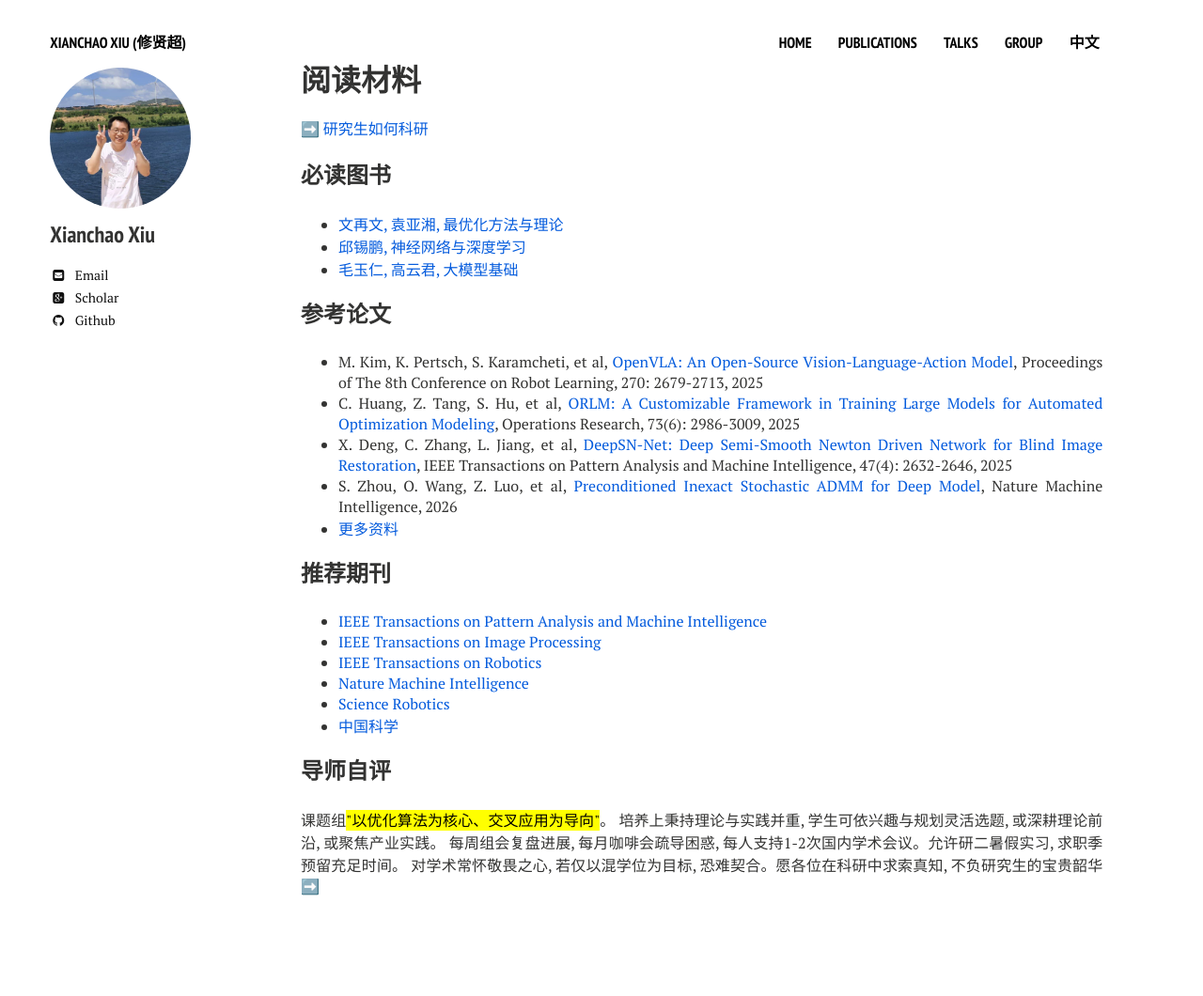
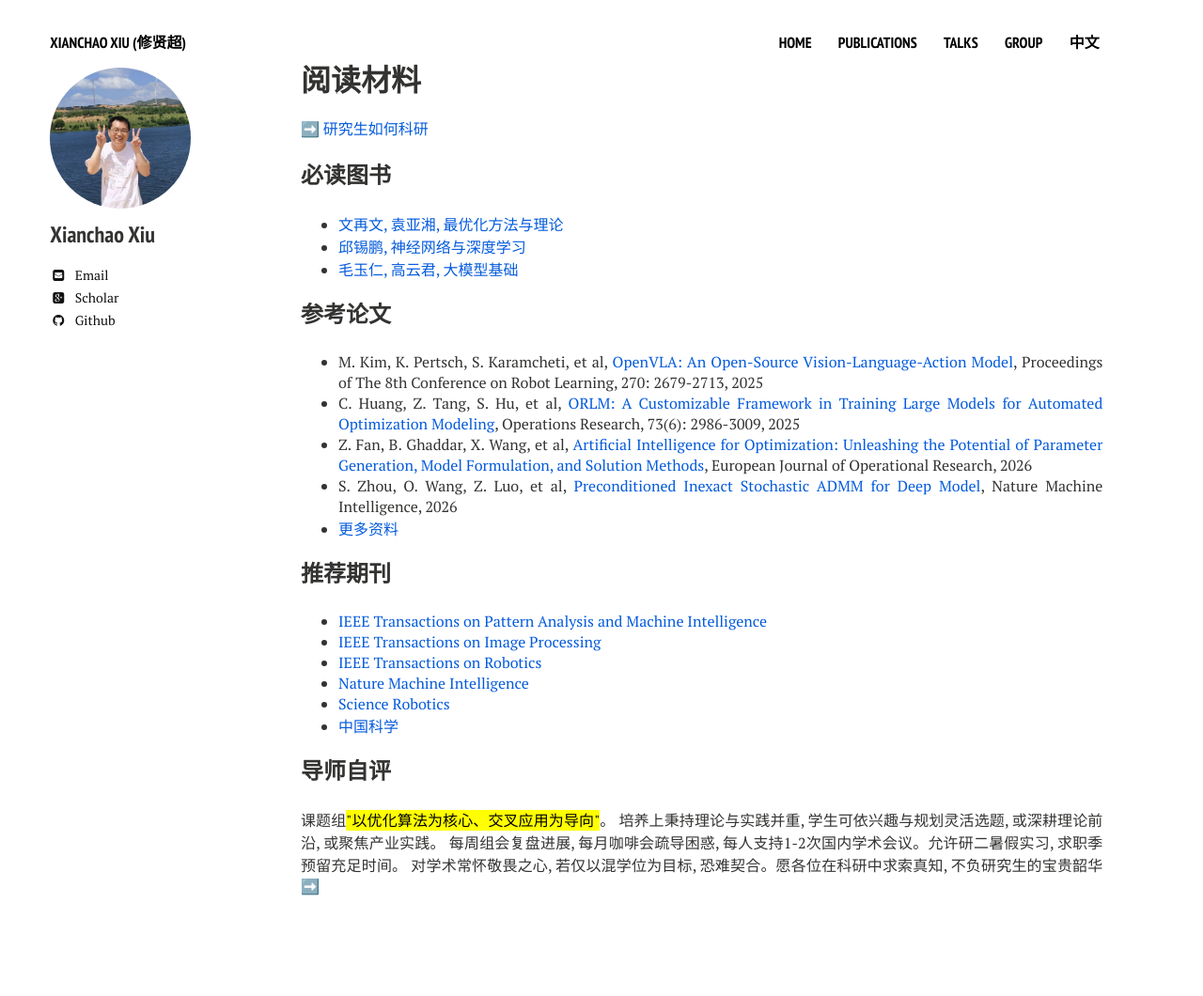
Before and after one commit to xianchaoxiu/xianchaoxiu.github.io, a Jekyll site: the page built from chinese/reading/index.md, in a window 1280 px wide. Shown: the whole page at 94% size. Built offline with Jekyll 4.4.1, drawn with Linux system fonts in a browser that asks for light colours; nearby versions of some CDN libraries.

Commit message:
Update index.md

```diff
--- a/chinese/reading/index.md
+++ b/chinese/reading/index.md
@@ -17,7 +17,7 @@ share: false
 ### 参考论文
 * M. Kim, K. Pertsch, S. Karamcheti, et al, <a href="https://proceedings.mlr.press/v270/kim25c.html" class="textlink" target="_blank">OpenVLA: An Open-Source Vision-Language-Action Model</a>, Proceedings of The 8th Conference on Robot Learning, 270: 2679-2713, 2025 <br>
 * C. Huang, Z. Tang, S. Hu, et al, <a href="https://doi.org/10.1287/opre.2024.1233" class="textlink" target="_blank">ORLM: A Customizable Framework in Training Large Models for Automated Optimization Modeling</a>, Operations Research, 73(6): 2986-3009, 2025 <br>
-* X. Deng, C. Zhang, L. Jiang, et al, <a href="https://doi.org/10.1109/TPAMI.2024.3525089" class="textlink" target="_blank">DeepSN-Net: Deep Semi-Smooth Newton Driven Network for Blind Image Restoration</a>, IEEE Transactions on Pattern Analysis and Machine Intelligence, 47(4): 2632-2646, 2025 <br>
+* Z. Fan, B. Ghaddar, X. Wang, et al, <a href="https://doi.org/10.1016/j.ejor.2025.08.029" class="textlink" target="_blank">Artificial Intelligence for Optimization: Unleashing the Potential of Parameter Generation, Model Formulation, and Solution Methods</a>, European Journal of Operational Research, 2026 <br>
 * S. Zhou, O. Wang, Z. Luo, et al, <a href="https://doi.org/10.48550/arXiv.2502.10784" class="textlink" target="_blank">Preconditioned Inexact Stochastic ADMM for Deep Model</a>, Nature Machine Intelligence, 2026 <br>
 * <a href="https://xianchaoxiu.github.io/chinese/reading/what/" class="textlink" target="_blank"> 更多资料 </a><br>
 
```
